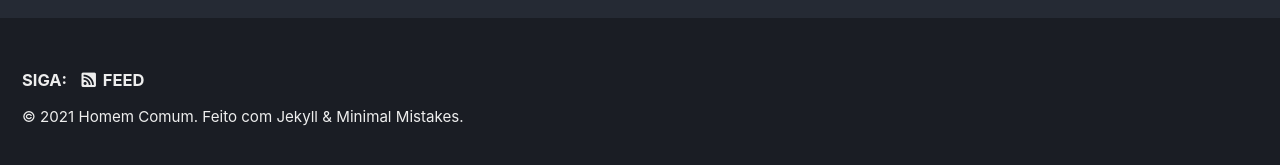
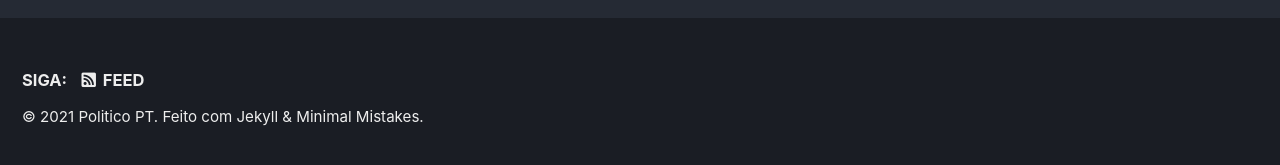
Before and after one commit to RKnoxPT/PoliticoPT, a Jekyll site: the page built from index.html, in a window 1280 px wide. Shown: the part 727-892 px from the top of the page. Built offline with Jekyll 4.4.1, drawn with Linux system fonts in a browser that asks for light colours; cached includes are drawn as plain includes; the list of posts is cut into pages by our own code.

Commit message:
Update _config.yml

```diff
--- a/_config.yml
+++ b/_config.yml
@@ -19,7 +19,7 @@ locale                   : "pt-PT"
 title                    : "Politico PT"
 title_separator          : "-"
 subtitle                 : # site tagline that appears below site title in masthead
-name                     : "Homem Comum"
+name                     : "Politico PT"
 description              : "As opiniões de um homem comum sobre os assuntos que dominam a actualidade"
 url                      : # the base hostname & protocol for your site e.g. "https://mmistakes.github.io"
 baseurl                  : # the subpath of your site, e.g. "/blog"
```
